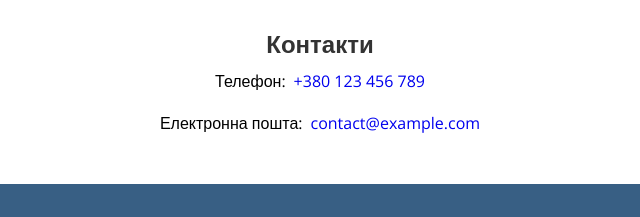
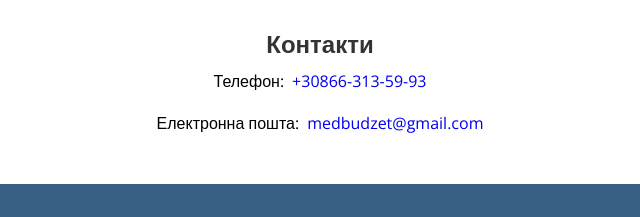
Before and after one commit to AlenaFE61/draft, a plain HTML site: page medserv_draft.html in a window 1280 px wide. Shown: the part 2088-2305 px from the top of the page, 320-960 px from the left. Drawn offline with nearby package versions, Linux system fonts and the light colour scheme.

Commit message:
Add files via upload

```diff
--- a/medserv_draft.html
+++ b/medserv_draft.html
@@ -310,11 +310,11 @@
         <div class="contact-info">
           <p>
             <span data-lang-ua="Телефон:" data-lang-en="Phone:">Телефон:</span>
-            <a class="no-lang-change" href="tel:+380123456789">+380 123 456 789</a>
+            <a class="no-lang-change" href="tel: +308663135993"> +30866-313-59-93</a>
           </p>
           <p>
             <span data-lang-ua="Електронна пошта:" data-lang-en="Email:">Електронна пошта:</span>
-            <a class="no-lang-change" href="mailto:contact@example.com">contact@example.com</a>
+            <a class="no-lang-change" href="mailto:medbudzet@gmail.com">medbudzet@gmail.com</a>
           </p>
         </div>
       </div>
```
